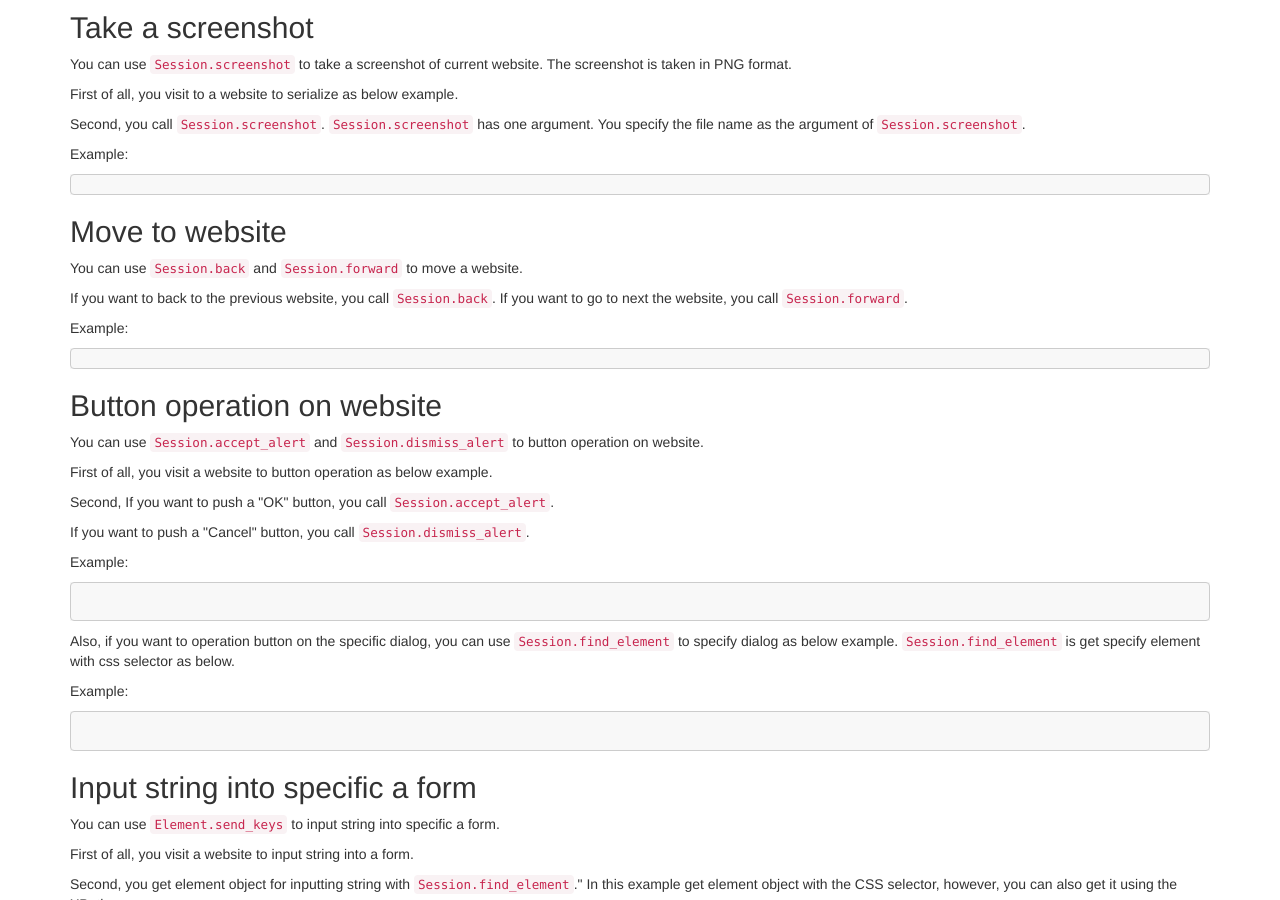
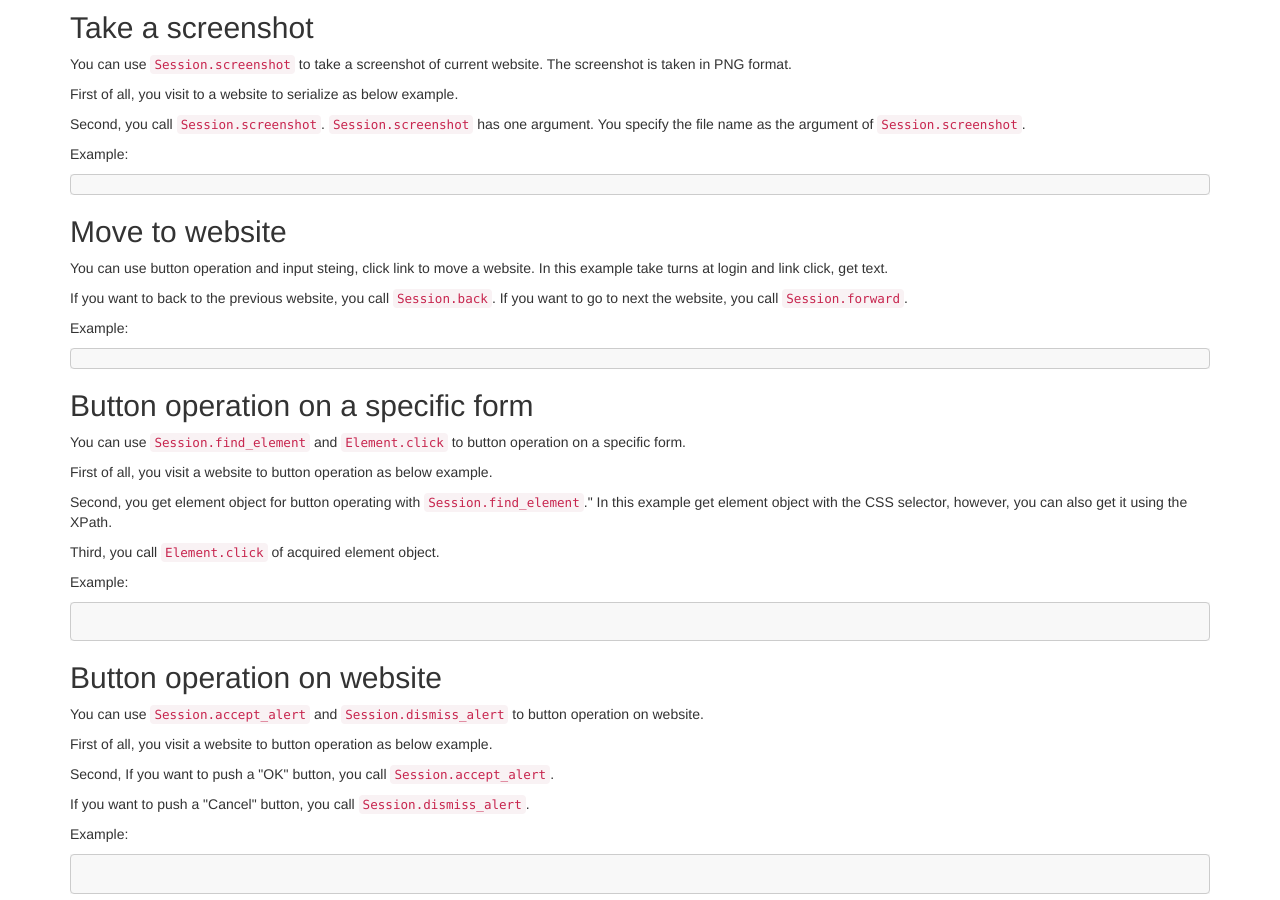
Before and after one commit to clear-code/lua-web-driver, a Jekyll site: the page built from docs/tutorial/index.md, in a window 1280 px wide and 900 px high, scrolled down 1177 px. Built offline with Jekyll 4.4.1, drawn with Linux system fonts in a browser that asks for light colours.

Commit message:
doc tutorial: add how to button operation on a specific form

````diff
--- a/docs/tutorial/index.md
+++ b/docs/tutorial/index.md
@@ -89,7 +89,8 @@ Example:
 
 ## Move to website {#move-to-website}
 
-You can use [`Session.back`][session-back] and [`Session.forward`][session-forward] to move a website.
+You can use button operation and input steing, click link to move a website.
+In this example take turns at login and link click, get text.
 
 If you want to back to the previous website, you call [`Session.back`][session-back].
 If you want to go to next the website, you call [`Session.forward`][session-forward].
@@ -97,6 +98,23 @@ If you want to go to next the website, you call [`Session.forward`][session-forw
 Example:
 
 ```lua
+```
+
+## Button operation on a specific form {#button-operation-on-specific-form}
+
+You can use [`Session.find_element`][session-find-element] and [`Element.click`][element-click] to button operation on a specific form.
+
+First of all, you visit a website to button operation as below example.
+
+Second, you get element object for button operating with [`Session.find_element`][session-find-element]."
+In this example get element object with the CSS selector, however, you can also get it using the XPath.
+
+Third, you call [`Element.click`][element-click] of acquired element object.
+
+Example:
+
+```lua
+
 ```
 
 ## Button operation on website {#button-operation-on-website}
@@ -203,6 +221,8 @@ Now, you knew all major LuaWebDriver features! If you want to understand each fe
 
 [element-send-keys]:../reference/element.html#send_keys
 
+[element-click]:../reference/element.html#click
+
 [element-get-attribute]:../reference/element.html#get_attribute
 
 [element-get-text]:../reference/element.html#text
````
Also changed, not shown: docs/ja/tutorial/index.md (+21 -1 lines), 1 other file.
